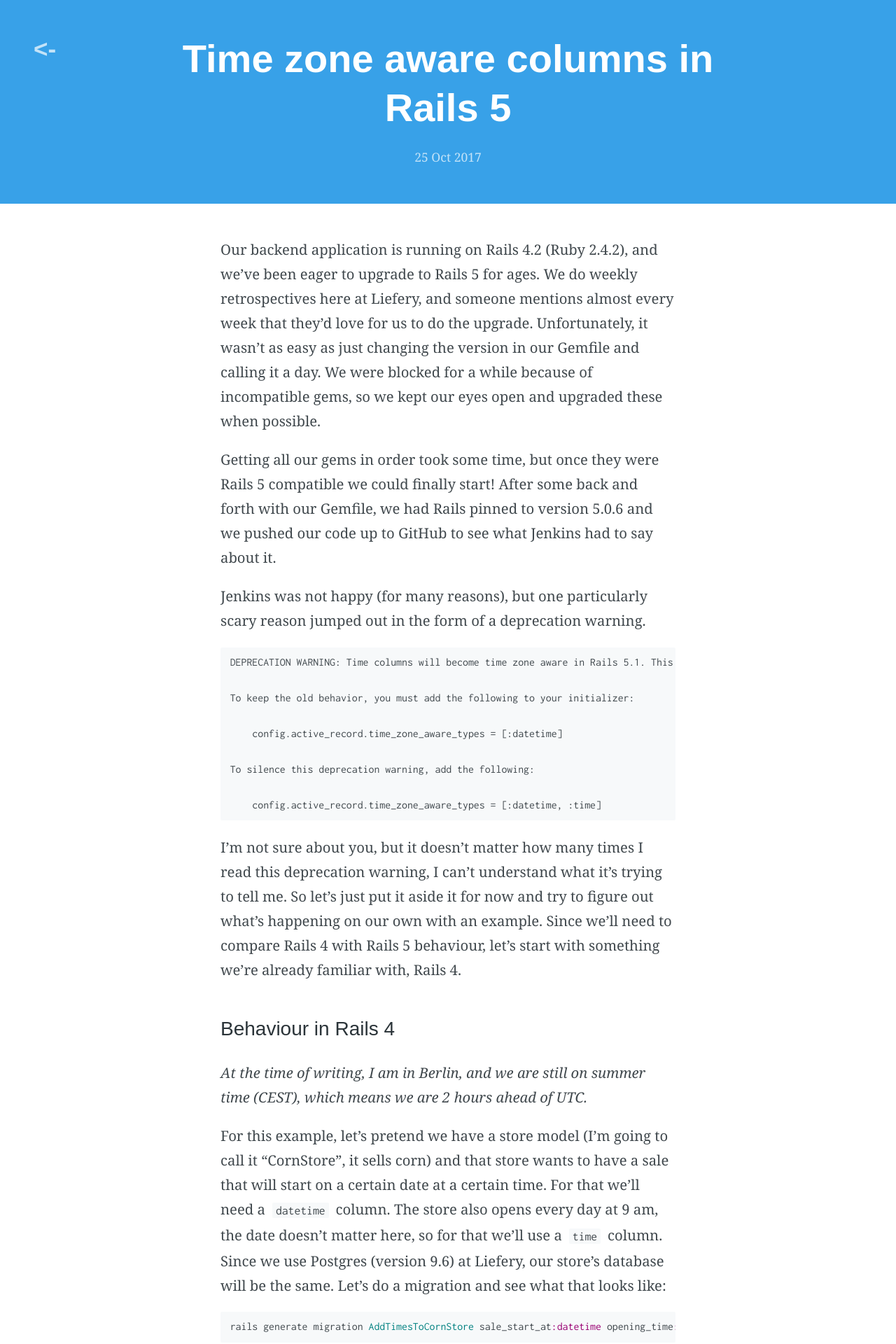
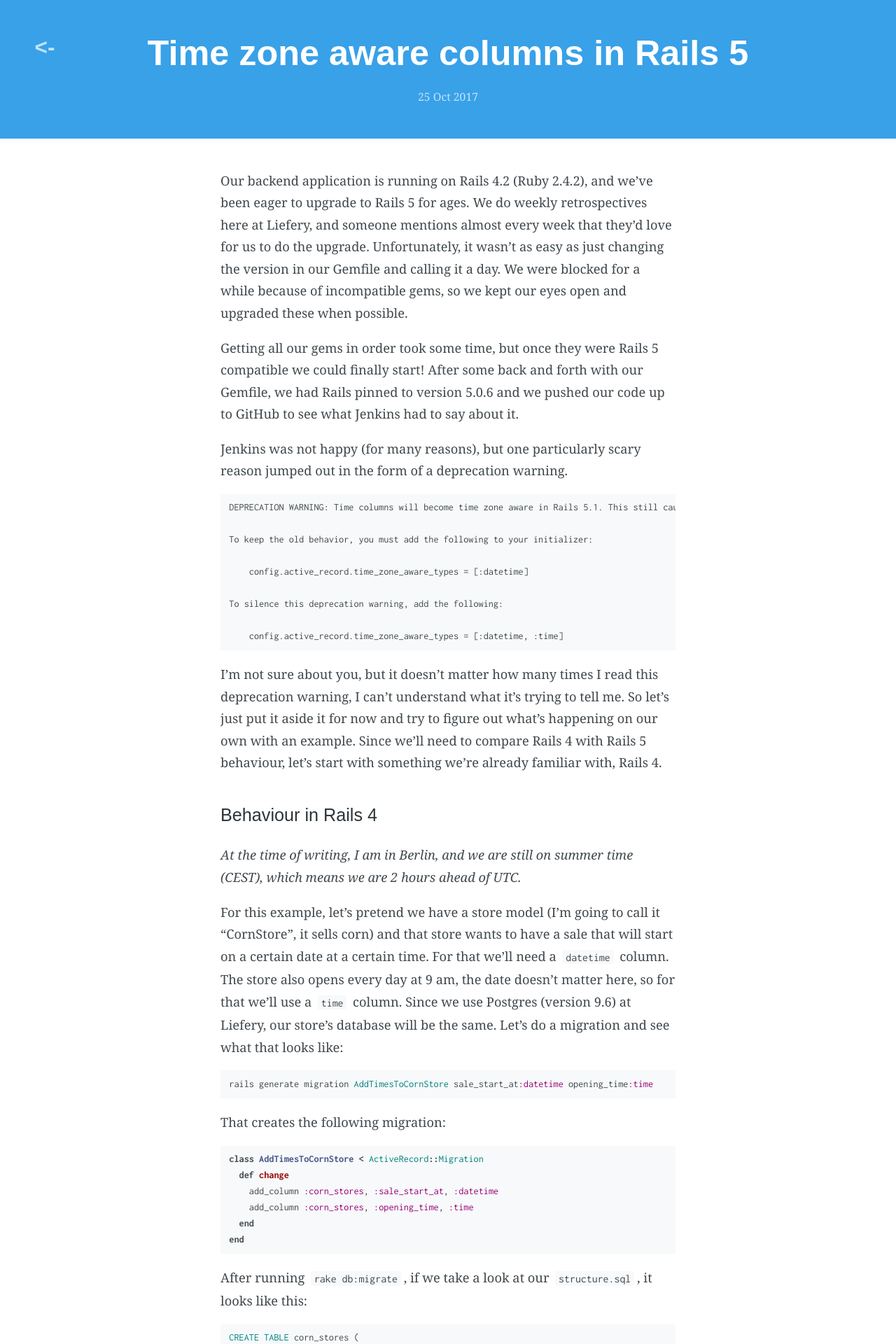
Before and after one commit to liefery-it-legacy/blog, a Jekyll site: the page built from _posts/2017-10-25-times-in-rails-5.md, in a window 1280 px wide. Shown: the top 1920 px of the page at 70% size. Built offline with Jekyll 4.4.1, drawn with Linux system fonts in a browser that asks for light colours; some web fonts are replaced; comment, search, counter and statistics services are not loaded.

```diff
--- a/_sass/_typography.scss
+++ b/_sass/_typography.scss
@@ -1,6 +1,6 @@
 p {
   &.copy {
-    font-family: georgia, serif;
+    font-family: "Georgia", serif;
   }
 }
 
@@ -65,7 +65,7 @@ code {
   background: map-get($palette, lighter);
   border-radius: 2px;
   font-size: 0.87em;
-  font-family: inconsolata, monospace;
+  font-family: "Inconsolata", monospace;
 }
 
 pre {
--- a/_sass/layouts/_post.scss
+++ b/_sass/layouts/_post.scss
@@ -38,7 +38,7 @@ main#post {
       max-width: 100%;
     }
     & > p, ol, ul {
-      font-family: georgia, serif;
+      font-family: "Georgia", serif;
       font-size: 1.45em;
     }
     ol, ul {
--- a/css/main.scss
+++ b/css/main.scss
@@ -22,8 +22,8 @@ body {
   margin: 0;
   padding: 0;
   color: map-get($palette, dark);
-  font-size: 14px;
-  font-family: inter-ui, sans-serif;
+  font-size: 12.6px;
+  font-family: 'Inter UI', sans-serif;
   font-weight: normal;
   line-height: 2.5em;
 }
```
